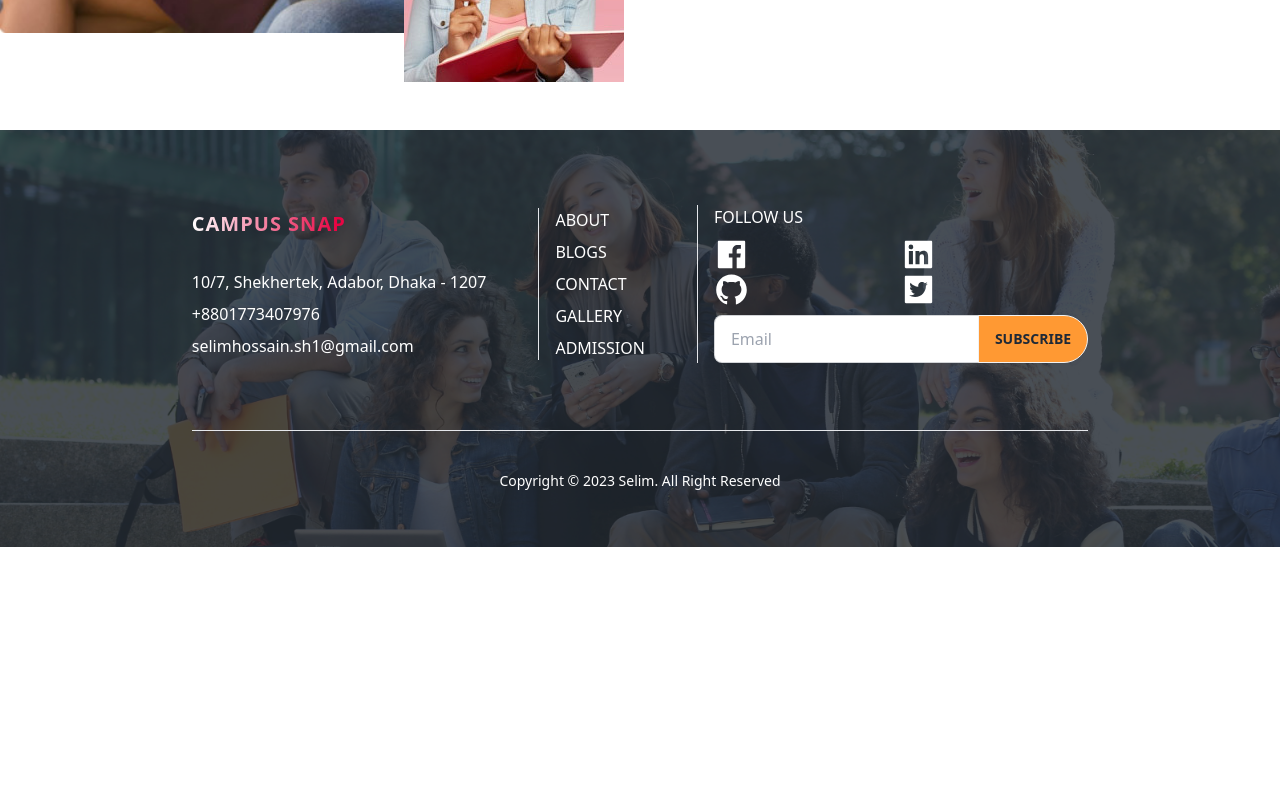
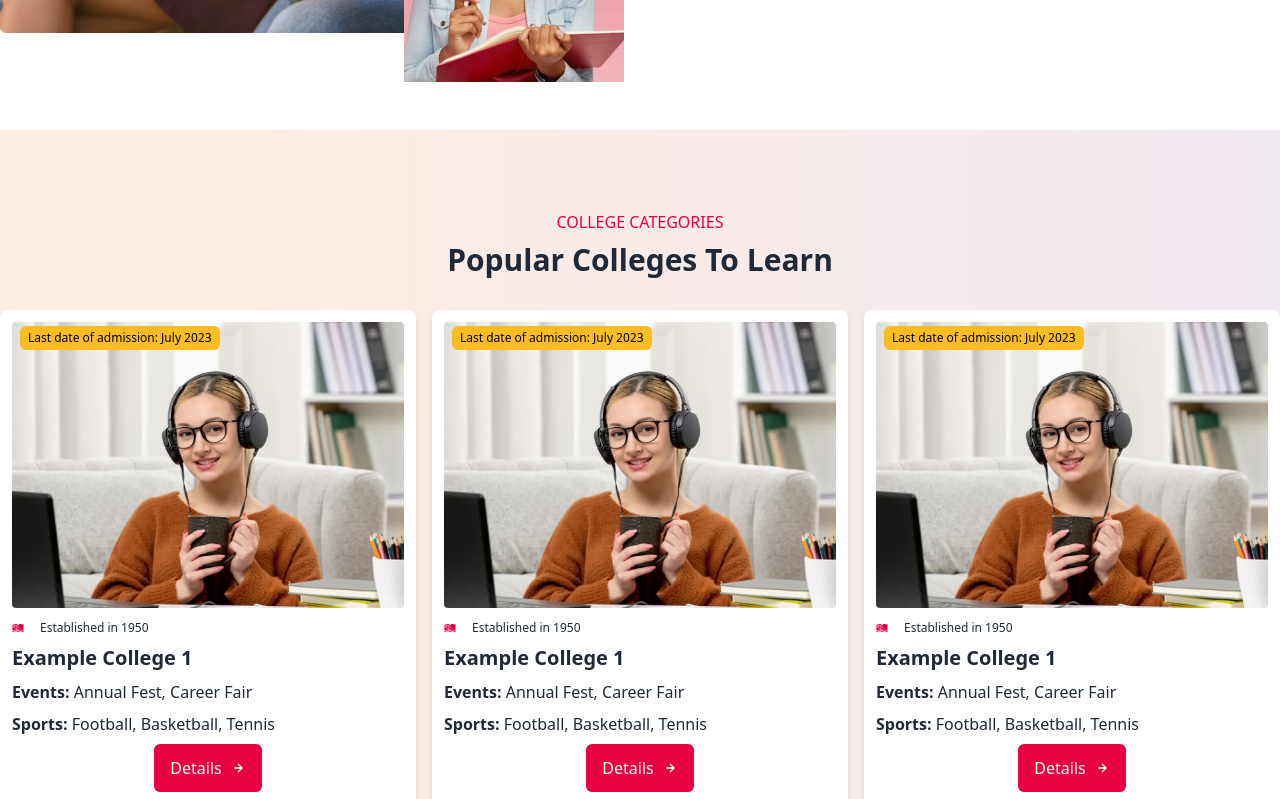
Before and after one commit to selim121/Campus-snap-client, a React (Vite) app: page / in a window 1280 px wide. Shown: the part 1220-2019 px from the top of the page. Before the commit the page ends 1767 px from the top, so only its background shows below. Built offline with nearby package versions, Linux system fonts and the light colour scheme.

Commit message:
colleges added

```diff
--- /dev/null
+++ b/src/pages/Colleges/CollegeCard.jsx
@@ -0,0 +1,43 @@
+/* eslint-disable react/prop-types */
+import { useState } from "react";
+import { GiArchiveResearch } from 'react-icons/gi'
+import Button from "../Shared/Button/Button";
+
+const CollegeCard = ({ college }) => {
+
+    const [isHovered, setIsHovered] = useState(false);
+
+    const handleHover = () => {
+        setIsHovered(!isHovered);
+    };
+
+    const { image, name, admissionDates, researchHistory, events, sports } = college;
+
+    return (
+        <div
+            className={`relative h-full bg-white rounded-lg shadow-md hover:border-b-2 hover:border-blue-500 transition duration-500 ${isHovered ? 'transform translate-y-[-10px]' : ''
+                }`}
+            onMouseEnter={handleHover}
+            onMouseLeave={handleHover}
+        >
+            <figure className="p-3">
+                <img src={image} alt="Shoes" className="rounded" />
+            </figure>
+            <p className="absolute top-0 left-5 mt-4 text-xs text-[#000000] bg-warning px-2 py-1 rounded-md">Last date of admission: {admissionDates}</p>
+            <div className="px-3 pb-4 space-y-2">
+                <div className="flex flex-row items-center gap-4 text-xs">
+                    <GiArchiveResearch color="#E80040" />
+                    <p>{researchHistory}</p>
+                </div>
+                <h2 className="card-title">{name}</h2>
+                <p><span className="font-semibold">Events:</span> {events}</p>
+                <p><span className="font-semibold">Sports:</span> {sports}</p>
+                <div className="flex justify-center">
+                    <Button name={'Details'} />
+                </div>
+            </div>
+        </div>
+    );
+};
+
+export default CollegeCard;
--- /dev/null
+++ b/src/pages/Colleges/Colleges.jsx
@@ -0,0 +1,49 @@
+import CollegeCard from "./CollegeCard";
+import img1 from '../../images/header/img1.webp';
+
+const Colleges = () => {
+
+    const colleges = [
+        {
+            name: 'Example College 1',
+            image: img1,
+            admissionDates: 'July 2023',
+            events: 'Annual Fest, Career Fair',
+            researchHistory: 'Established in 1950',
+            sports: 'Football, Basketball, Tennis',
+        },
+        {
+            name: 'Example College 1',
+            image: img1,
+            admissionDates: 'July 2023',
+            events: 'Annual Fest, Career Fair',
+            researchHistory: 'Established in 1950',
+            sports: 'Football, Basketball, Tennis',
+        },
+        {
+            name: 'Example College 1',
+            image: img1,
+            admissionDates: 'July 2023',
+            events: 'Annual Fest, Career Fair',
+            researchHistory: 'Established in 1950',
+            sports: 'Football, Basketball, Tennis',
+        },
+    ];
+
+
+    return (
+        <div className="bg-gradient-to-r from-[#FFEEE0] to-[#F1E9F1] py-20">
+            <div className="text-center space-y-2 mb-8">
+                <h6 className="uppercase text-[#E80040]">College Categories</h6>
+                <h3 className="text-3xl font-semibold">Popular Colleges To Learn</h3>
+            </div>
+            <div className="grid grid-cols-3 gap-4">
+                {colleges.map((college, index) => (
+                    <CollegeCard key={index} college={college} />
+                ))}
+            </div>
+        </div>
+    );
+};
+
+export default Colleges;
--- a/src/pages/Home/Home/Home.jsx
+++ b/src/pages/Home/Home/Home.jsx
@@ -1,4 +1,5 @@
 import AboutUs from "../../AboutUs/AboutUs";
+import Colleges from "../../Colleges/Colleges";
 import Header from "../Header/Header";
 
 const Home = () => {
@@ -6,6 +7,7 @@ const Home = () => {
         <div className="max-w-screen-xl mx-auto">
             <Header />
             <AboutUs />
+            <Colleges />
         </div>
     );
 };
```
